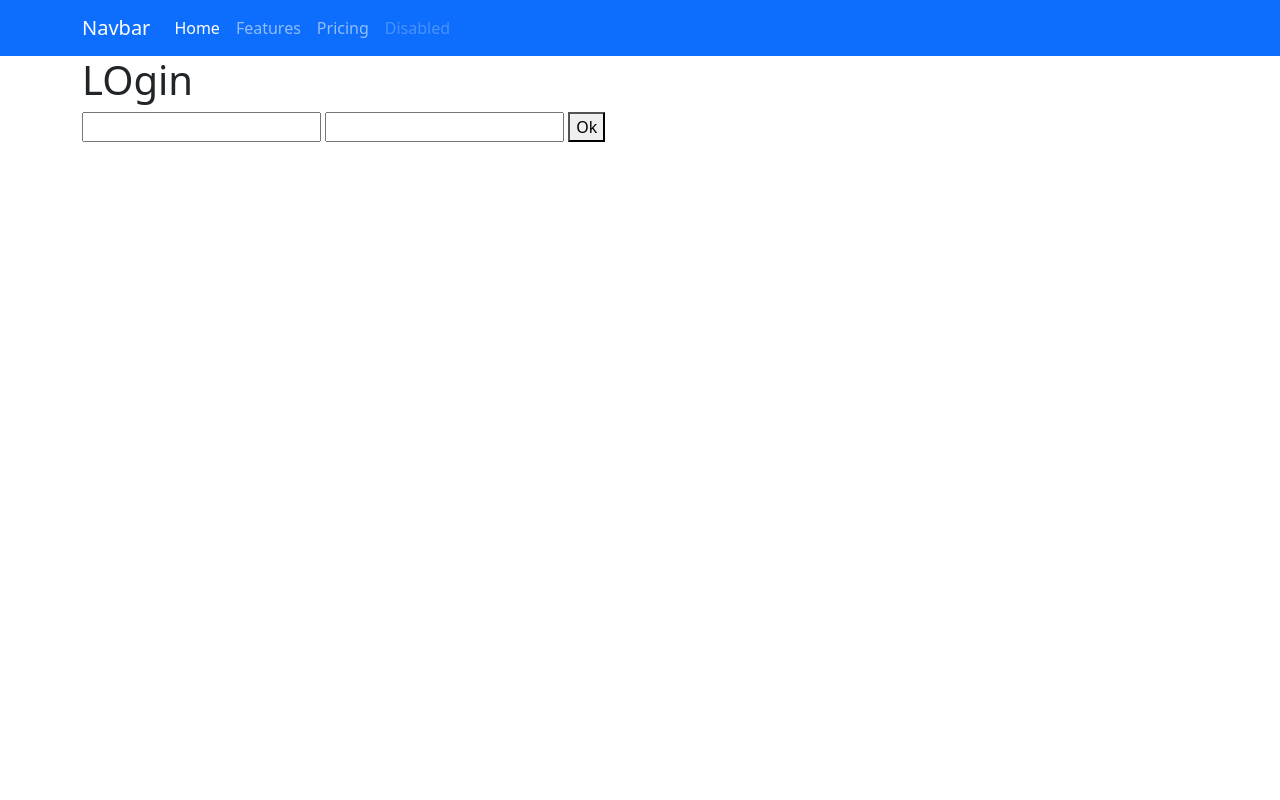
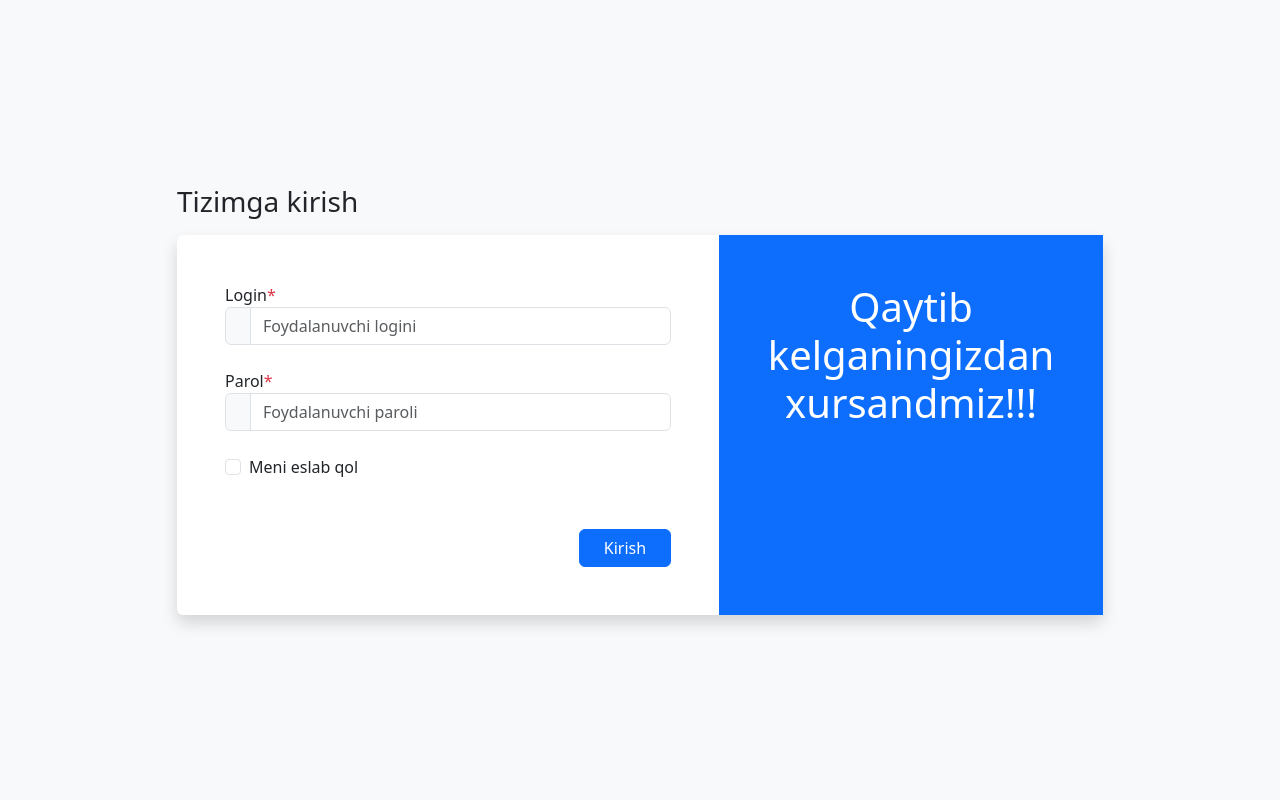
Before and after one commit to sinus22/nevrologiya, a Django app: page /user/login in a window 1280 px wide. Run offline with Django 4.2, Linux system fonts and the light colour scheme.

Commit message:
login page change

```diff
--- a/templates/base.html
+++ b/templates/base.html
@@ -5,30 +5,15 @@
     <meta charset="UTF-8">
     <title>Title</title>
     <link rel="stylesheet" href="https://cdn.jsdelivr.net/npm/bootstrap@5.3.0-alpha3/dist/css/bootstrap.min.css">
-{#    <link rel="stylesheet" href="{% static 'css/style.css' %}">#}
+    {#    <link rel="stylesheet" href="{% static 'css/style.css' %}">#}
+    {% block head %}{% endblock %}
 </head>
 <body>
-<nav class="navbar navbar-expand-lg bg-primary" data-bs-theme="dark">
-  <div class="container">
-    <a class="navbar-brand" href="#">Navbar</a>
-    <button class="navbar-toggler" type="button" data-bs-toggle="collapse" data-bs-target="#navbarNavAltMarkup" aria-controls="navbarNavAltMarkup" aria-expanded="false" aria-label="Toggle navigation">
-      <span class="navbar-toggler-icon"></span>
-    </button>
-    <div class="collapse navbar-collapse" id="navbarNavAltMarkup">
-      <div class="navbar-nav">
-        <a class="nav-link active" aria-current="page" href="#">Home</a>
-        <a class="nav-link" href="#">Features</a>
-        <a class="nav-link" href="#">Pricing</a>
-        <a class="nav-link disabled">Disabled</a>
-      </div>
-    </div>
-  </div>
-</nav>
-    <div class="container" id="app">
-        {% block content %}
-        {% endblock %}
-    </div>
-    <!-- /.container -->
+
+{% block body %}
+{% endblock %}
+<!-- /.container -->
 <script src="https://cdn.jsdelivr.net/npm/bootstrap@5.3.0-alpha3/dist/js/bootstrap.bundle.min.js"></script>
+{% block js %}{% endblock %}
 </body>
 </html>
--- a/templates/login.html
+++ b/templates/login.html
@@ -1,10 +1,84 @@
 {% extends 'base.html' %}
-{% block content %}
-    <h1> LOgin </h1>
-    <form action="" method="post">
-        {% csrf_token %}
-        <input type="text" name="username"/>
-        <input type="text" name="password"/>
-        <button type="submit">Ok</button>
-    </form>
+{% block head %}
+    <style>
+        a {
+            text-decoration: none;
+        }
+
+        .login-page {
+            width: 100%;
+            height: 100vh;
+            display: inline-block;
+            display: flex;
+            align-items: center;
+        }
+
+        .form-right i {
+            font-size: 100px;
+        }
+    </style>
 {% endblock %}
+{% block body %}
+
+    <div class="login-page bg-light">
+        <div class="container">
+            <div class="row">
+                <div class="col-lg-10 offset-lg-1">
+                    <h3 class="mb-3">Tizimga kirish</h3>
+                    <div class="bg-white shadow rounded">
+                        <div class="row">
+                            <div class="col-md-7 pe-0">
+                                <div class="form-left h-100 py-5 px-5">
+                                    <form action="" class="row g-4" method="post">
+                                        {% csrf_token %}
+                                        <div class="col-12">
+                                            <label>Login<span class="text-danger">*</span></label>
+                                            <div class="input-group">
+                                                <div class="input-group-text"><i class="bi bi-person-fill"></i></div>
+                                                <input type="text" class="form-control" placeholder="Foydalanuvchi logini"
+                                                       name="username"/>
+                                            </div>
+                                        </div>
+
+                                        <div class="col-12">
+                                            <label>Parol<span class="text-danger">*</span></label>
+                                            <div class="input-group">
+                                                <div class="input-group-text"><i class="bi bi-lock-fill"></i></div>
+                                                <input type="text" class="form-control" placeholder="Foydalanuvchi paroli"
+                                                       name="password"/>
+                                            </div>
+                                        </div>
+
+                                        <div class="col-sm-6">
+                                            <div class="form-check">
+                                                <input class="form-check-input" type="checkbox" id="inlineFormCheck">
+                                                <label class="form-check-label" for="inlineFormCheck">Meni eslab qol</label>
+                                            </div>
+                                        </div>
+
+{#                                        <div class="col-sm-6">#}
+{#                                            <a href="#" class="float-end text-primary">Forgot Password?</a>#}
+{#                                        </div>#}
+
+                                        <div class="col-12">
+                                            <button type="submit" class="btn btn-primary px-4 float-end mt-4">Kirish
+                                            </button>
+                                        </div>
+                                    </form>
+                                </div>
+                            </div>
+                            <div class="col-md-5 ps-0 d-none d-md-block">
+                                <div class="form-right h-100 bg-primary text-white text-center pt-5">
+                                    <i class="bi bi-bootstrap"></i>
+                                    <h2 class="fs-1">Qaytib kelganingizdan xursandmiz!!!</h2>
+                                </div>
+                            </div>
+                        </div>
+                    </div>
+{#                    <p class="text-end text-secondary mt-3">Bootstrap 5 Login Page Design</p>#}
+                </div>
+            </div>
+        </div>
+    </div>
+
+{% endblock %}
--- a/templates/patient/index.html
+++ b/templates/patient/index.html
@@ -1,4 +1,4 @@
-{% extends 'base.html' %}
+{% extends 'main.html' %}
 {% block content %}
     <h1>Isopcha</h1>
     <a href="{% url 'patient_add' %}" class="btn btn-primary">Add </a>
--- a/userApp/urls.py
+++ b/userApp/urls.py
@@ -3,5 +3,6 @@ from django.urls import path
 from . import views
 
 urlpatterns = [
-    path("login", views.login_view)
+    path("login", views.user_login, name='user_login'),
+    path("logout", views.user_logout, name='user_logout')
 ]
--- a/userApp/views.py
+++ b/userApp/views.py
@@ -1,24 +1,23 @@
-from django.contrib.auth import authenticate, login
+from django.contrib.auth import authenticate, login, logout
 from django.http import HttpRequest
 from django.shortcuts import render, redirect
 
 
 # Create your views here.
 
-def login_view(req: HttpRequest):
-    print(req.user)
+def user_login(req: HttpRequest):
     if req.method == 'POST':
         username = req.POST['username']
         password = req.POST['password']
-        print(username)
-        print(password)
 
         user = authenticate(req, username=username, password=password)
-        login(req, user)
+        if user is not None:
+            print(user)
+            login(req, user)
+            return redirect("patient_list")
+    return render(req, "login.html")
 
-        print(user)
-        # if user is not None:
-        #     login(req, user)
-        #     return redirect(home_index)
 
-    return render(req, "login.html")
+def user_logout(req: HttpRequest):
+    logout(req)
+    return redirect("user_login")
```
Also changed, not shown: 1 other file.
